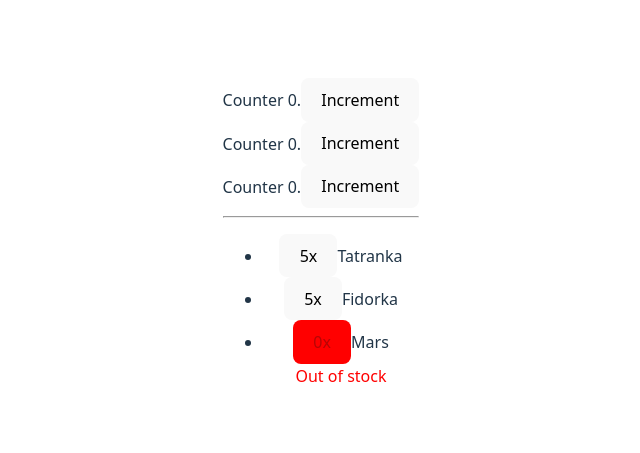
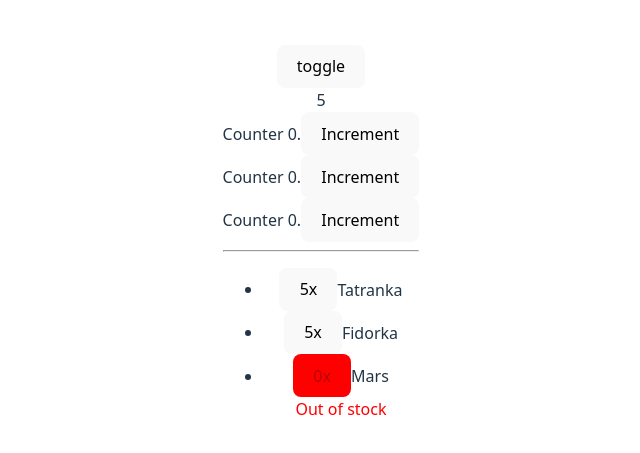
Before and after one commit to MartinNuc/react-course-feb-2026, a React (Vite) app: page / in a window 1280 px wide. Shown: the part 159-612 px from the top of the page, without its empty margins (319-959 px from the left). Built offline with nearby package versions, Linux system fonts and the light colour scheme.

Commit message:
clicks tracker

```diff
--- a/src/App.tsx
+++ b/src/App.tsx
@@ -1,15 +1,26 @@
+import { useState } from 'react';
 import './App.css'
+import { AutomaticCounter } from './AutomaticCounter';
 import { Counter } from './Counter';
 import { VendingMachine } from './VendingMachine';
+import { ClicksTracker } from './ClicksTracker';
 
 function App() {
+  const [isVisible, setIsVisible] = useState(true);
+  return <>
 
-  return <>
+    <div>
+      <button onClick={(() => setIsVisible(!isVisible))}>toggle</button>
+      {isVisible && <AutomaticCounter />}
+    </div>
+
     <Counter />
     <Counter />
     <Counter />
     <hr />
     <VendingMachine />
+
+    <ClicksTracker />
   </>
 }
 
--- /dev/null
+++ b/src/AutomaticCounter.tsx
@@ -0,0 +1,15 @@
+import { useEffect, useState } from "react";
+
+export function AutomaticCounter() {
+    const [counter, setCounter] = useState(0);
+
+    useEffect(() => {
+        const intervalRef = setInterval(() => {
+            setCounter(counter => counter + 1);
+        }, 1000);
+
+        return () => clearInterval(intervalRef);
+    }, []);
+
+    return <div>{counter}</div>
+}
--- /dev/null
+++ b/src/ClicksTracker.tsx
@@ -0,0 +1,26 @@
+import { useEffect, useState } from "react"
+
+type Coordinates = {
+    x: number;
+    y: number;
+}
+
+export function ClicksTracker() {
+
+    const [coordinates, setCoordinates] = useState<Coordinates[]>([]);
+
+    useEffect(() => {
+        function handleClick(e: MouseEvent) {
+            setCoordinates(coordinates => [...coordinates, { x: e.clientX, y: e.clientY}]);
+        }
+        window.addEventListener('click', handleClick);
+
+        return () => window.removeEventListener('click', handleClick);
+    }, []);
+
+
+    return <ul>
+        {coordinates.map(coordinate => <li>x={coordinate.x} y={coordinate.y}</li>)}
+    </ul>
+
+}
```
